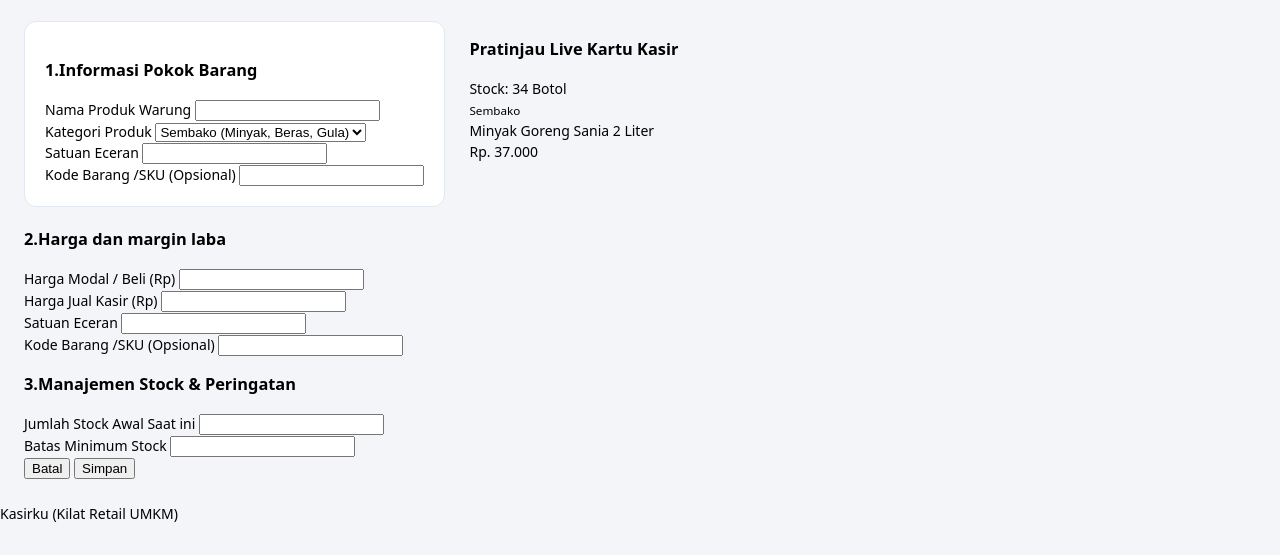
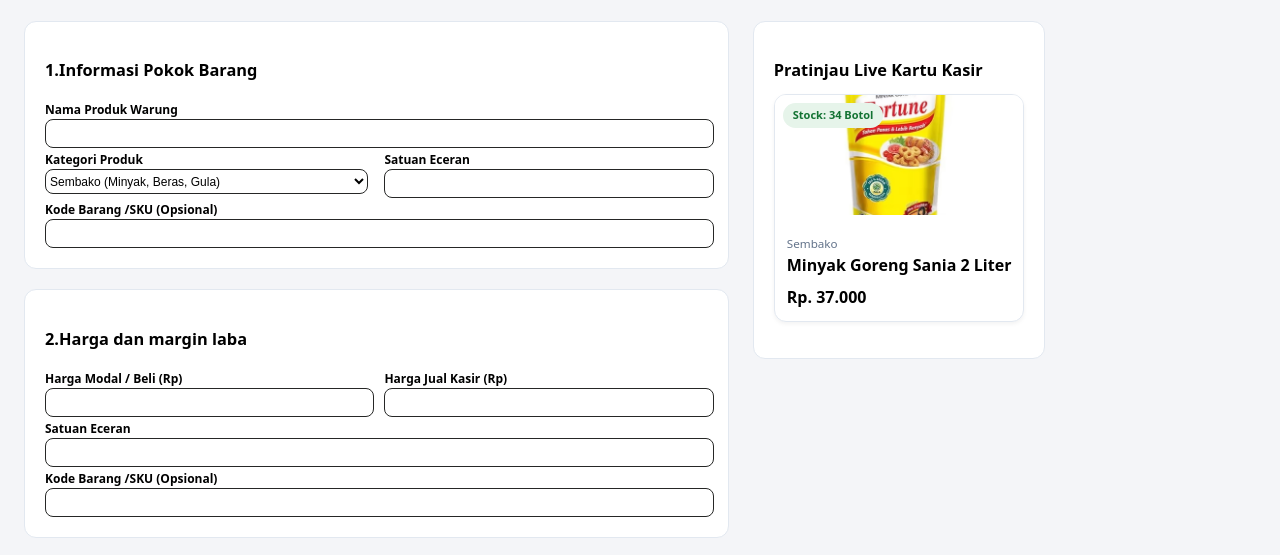
Before and after one commit to jundialaziz/Kasirku, a plain HTML site: page form.html in a window 1280 px wide. Shown: the part 222-777 px from the top of the page. Drawn offline with Linux system fonts and the light colour scheme.

Commit message:
nambah desain sebelumnya

```diff
--- a/css/style.css
+++ b/css/style.css
@@ -2,7 +2,18 @@ body {
   margin: 0;
   min-height: 100vh;
   line-height: 1.5;
-    font-family: system-ui, -apple-system, BlinkMacSystemFont, 'Segoe UI', Roboto, Oxygen, Ubuntu, Cantarell, 'Open Sans', 'Helvetica Neue', sans-serif;
+  font-family:
+    system-ui,
+    -apple-system,
+    BlinkMacSystemFont,
+    "Segoe UI",
+    Roboto,
+    Oxygen,
+    Ubuntu,
+    Cantarell,
+    "Open Sans",
+    "Helvetica Neue",
+    sans-serif;
   font-size: 14px;
   color: black;
   background-color: #f4f5f8;
@@ -35,7 +46,7 @@ header {
   border-radius: 20px;
   font-weight: 600;
 }
-.main-nav{
+.main-nav {
   display: flex;
   gap: 8px;
 }
@@ -47,7 +58,7 @@ transition: #f4f5f8 0.2s;
   text-decoration: none;
 }
 
-.main-nav a.active{
+.main-nav a.active {
   background-color: #ffc61a;
   font-weight: 700;
 }
@@ -61,7 +72,6 @@ text-decoration: none;
   display: flex;
   align-items: center;
   gap: 8px;
-
 }
 
 .user-avatar {
@@ -71,19 +81,18 @@ text-decoration: none;
   object-fit: cover;
 }
 
-main{
+main {
   max-width: 12;
   margin: 24px auto;
   padding: 0 24px;
   width: 100%;
 }
 
-.page-header{
+.page-header {
   display: flex;
   justify-content: space-between;
   align-items: flex-start;
   margin-bottom: 24px;
-
 }
 
 .sub-breadcrumb {
@@ -94,9 +103,128 @@ main{
   color: #64748b;
 }
 
-.grid-2col{
+.grid-2col {
   display: flex;
   gap: 24px;
   grid-template-columns: 1fr 388px;
+}
+
+.btn-primary {
+    background-color: #ffc61a;
+    padding: 10px 20px;
+    font-weight: 700;
+    color:#000;
+    border-radius: 8px;
+    cursor: pointer;
+    transition: 0.2s;
+    gap: 8px;
 
 }
+
+.btn-primary:hover {
+  background-color: #e6b800;
+}
+
+.btn-secondary {
+  background-color: #f4f5f8;
+  padding: 10px 20px;
+  font-weight: 700;
+    color:#000;
+    /* border:none; */
+    border-radius: 8px;
+    cursor: pointer;
+    transition: 0.2s;
+    gap: 8px;
+}
+
+.btn-secondary:hover {
+  background-color: #e2e8f0;
+
+}
+
+.product-card {
+    background: #fff;
+    border: 1px solid #e2e8f0;
+    border-radius: 12px;
+    overflow: hidden;
+    box-shadow: 0 2px 4px rgba(0, 0, 0, 0.05);
+    position: relative;
+}
+
+.product-card > img {
+    width: 100%;
+    height: 120px;
+    object-fit: cover;
+}
+
+.product-card-body {
+    padding: 12px;
+}
+
+.stock-tag {
+    position: absolute;
+    top: 8px;
+    left: 8px;
+    background: #e6f4ea;
+    color: #137333;
+    font-size: 11px;
+    padding: 4px 10px;
+    border-radius: 20px;
+    font-weight: 600;
+}
+footer {
+  background-color: white;
+  border-top: 1px solid rgb(158, 155, 155);
+  padding: 16px 32px;
+  font-size: 12px;
+  color: #64748b;
+  display: flex;
+}
+
+label {
+  font-size: 12px;
+  margin-bottom: 6px;
+  font-weight: 600;
+  color: 1e293b;
+}
+
+input[type="number"],
+input[type="text"],
+select {
+  width: 100%;
+  height: 25px;
+  border: 1px solid #262726;
+  border-radius: 8px;
+  background-color: #fff;
+  font-size: 12px;
+}
+
+/* ukuran layar hp */
+@media (max-width:767px) {
+    header {
+        padding: 12px 32px;
+        flex-direction: column;
+        align-items: flex-start;
+        gap: 12px;
+    }
+
+    .main-nav {
+        flex-wrap: wrap;
+        gap: 6px;
+    }
+
+    .nav-user {
+        display: none;
+    }
+
+    .grid-2col {
+        display: flex;
+        flex-direction: column;
+        gap: 16px;
+    }
+
+    main {
+        padding: 0 16px;
+        margin: 16px auto;
+    }
+}
--- a/form.html
+++ b/form.html
@@ -42,15 +42,18 @@
       <div class="grid-2col">
         <form action="" method="post">
           <div style="background: white; padding: 20px; border-radius: 12px; border: 1px solid #e2e8f0; margin-bottom: 20px;">
-            <h3>1.Informasi Pokok Barang</h3>
+            <h3 style="margin-bottom: 16px;">1.Informasi Pokok Barang</h3>
             <div>
               <label for="">Nama Produk Warung</label>
               <input type="text" />
             </div>
-            <div>
+            <div style="
+            display: grid;
+            grid-template-columns: 1fr 1fr;
+            gap: 16px;">
               <div>
-                <label for="">Kategori Produk</label>
-                <select name="" id="">
+                <label for="kategori">Kategori Produk</label>
+                <select name="" id="kategori">
                   <option value="">Sembako (Minyak, Beras, Gula)</option>
                 </select>
               </div>
@@ -66,9 +69,13 @@
           </div>
 
           <!-- SESI KE 2 -->
-          <div>
-            <h3>2.Harga dan margin laba</h3>
-            <div>
+          <div style="background: white; padding: 20px; border-radius: 12px; border: 1px solid #e2e8f0; margin-bottom: 20px; ">
+            <h3 style="margin-bottom: 16px;">2.Harga dan margin laba</h3>
+            <div style="
+            display: grid;
+            grid-template-columns: 1fr 1fr;
+            gap: 16px;
+            ">
               <div>
                 <label for="">Harga Modal / Beli (Rp)</label>
                 <input type="number" />
@@ -91,9 +98,10 @@
             </div>
           </div>
           <!-- SESI KE 3 -->
-          <div>
-            <h3>3.Manajemen Stock & Peringatan</h3>
-            <div>
+          <div
+          style="background: white; padding: 20px; border-radius: 12px; border: 1px solid #e2e8f0; margin-bottom: 20px; ">
+            <h3 style="margin-bottom: 16px;">3.Manajemen Stock & Peringatan</h3>
+            <div style="display: grid; grid-template-columns:  1fr 1fr; gap: 16px;">
               <div>
                 <label for="">Jumlah Stock Awal Saat ini</label>
                 <input type="number" />
@@ -104,22 +112,22 @@
               </div>
             </div>
           </div>
-          <div>
-            <button type="submit">Batal</button>
-            <button type="submit">Simpan</button>
+          <div style="display: flex; justify-content: flex-end; gap: 12px;">
+            <button type="submit" class="btn-secondary">Batal</button>
+            <button type="submit" class="btn-primary">Simpan</button>
           </div>
         </form>
 
         <div>
-          <div>
-            <h3>Pratinjau Live Kartu Kasir</h3>
-            <div>
-              <span>Stock: 34 Botol</span>
-              <img src="" alt="" />
-              <div>
-                <small>Sembako</small>
-                <div>Minyak Goreng Sania 2 Liter</div>
-                <div>Rp. 37.000</div>
+          <div style="background: white; padding: 20px; border-radius: 12px; border: 1px solid #e2e8f0; margin-bottom: 20px; ">
+            <h3 style="margin-bottom: 12px;">Pratinjau Live Kartu Kasir</h3>
+            <div style="margin-bottom: 16px;" class="product-card">
+              <span class="stock-tag">Stock: 34 Botol</span>
+              <img src="img/minyak.png" width="50" alt="" />
+              <div class="product-card-body">
+                <small style="color: #64748b;">Sembako</small>
+                <div style="font-weight: 700; font-size: 16px;">Minyak Goreng Sania 2 Liter</div>
+                <div style="font-size: 16px; font-weight: 800; margin-top: 8px;">Rp. 37.000</div>
               </div>
             </div>
           </div>
--- /dev/null
+++ b/index.html
@@ -0,0 +1,11 @@
+<!DOCTYPE html>
+<html lang="en">
+<head>
+    <meta charset="UTF-8">
+    <meta name="viewport" content="width=device-width, initial-scale=1.0">
+    <title>Document</title>
+</head>
+<body>
+    <script src="js/script.js"></script>
+</body>
+</html>
```
Also changed, not shown: js/script.js (added, +38 -0 lines), img/minyak.png (added). Lines whose indentation alone changed are shown as unchanged.
